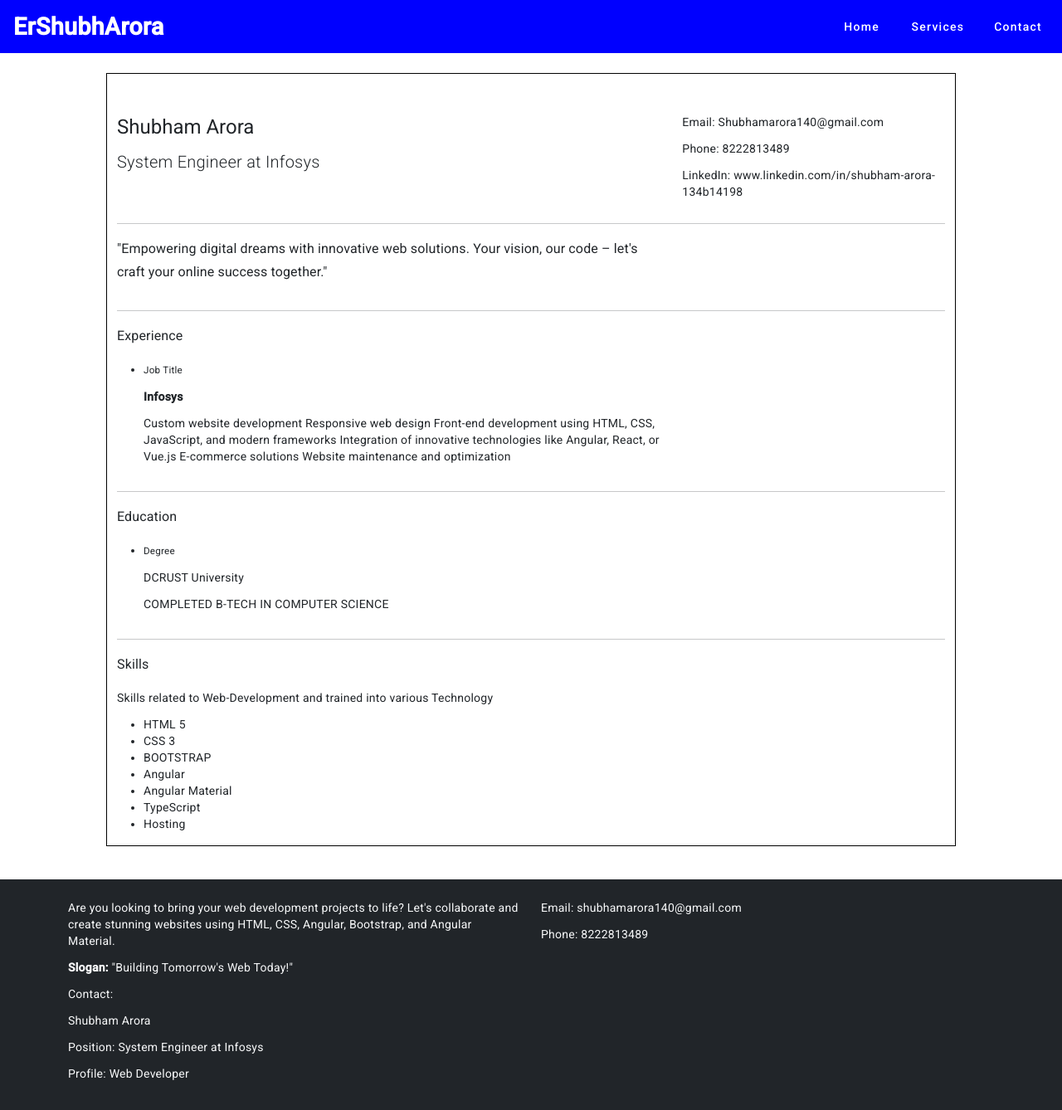
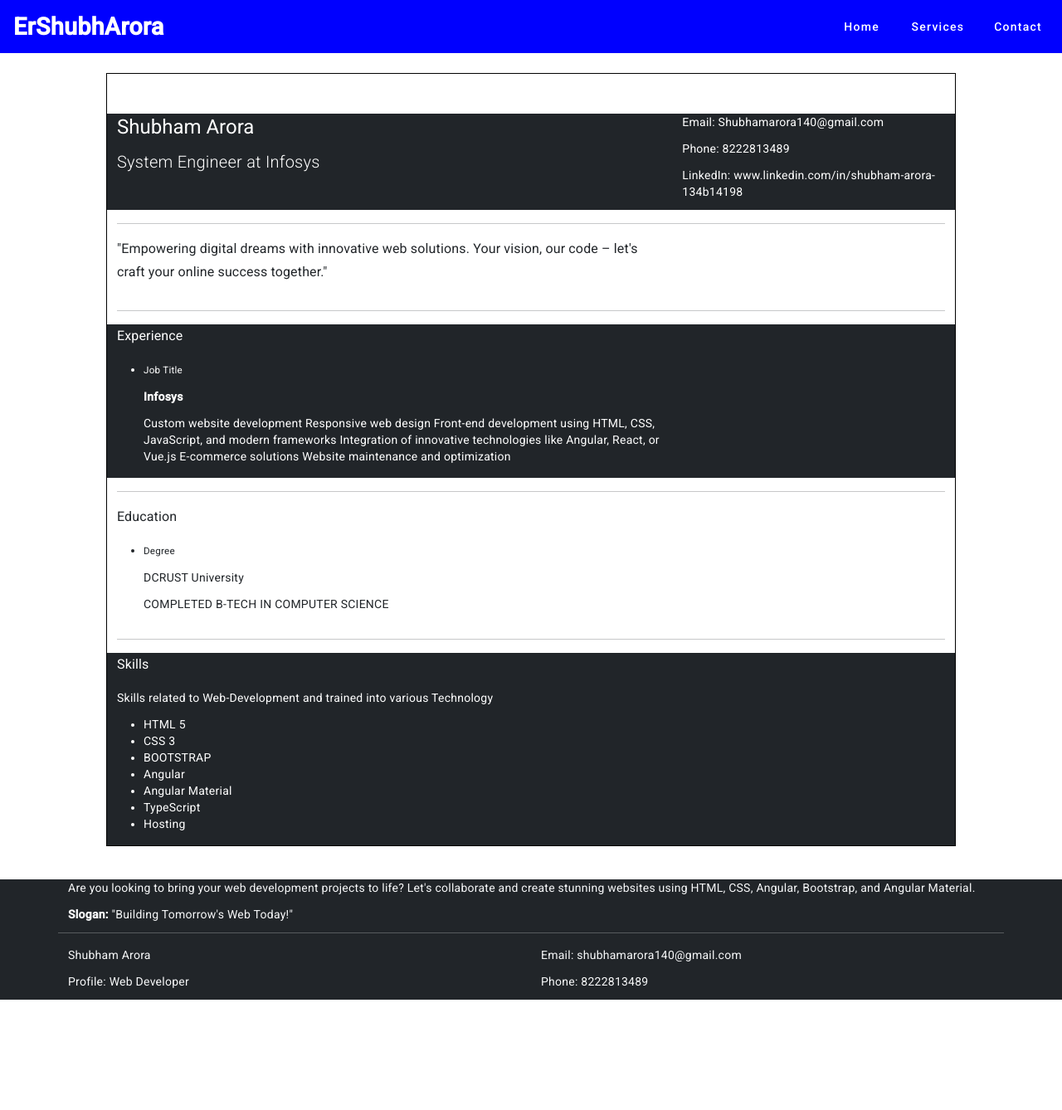
Before and after one commit to shubh1arora/web, an Angular app: page /home in a window 1280 px wide. Shown: the whole page at 83% size. After the commit the page ends 1205 px from the top, so only its background shows below. Built offline with nearby package versions, Linux system fonts and the light colour scheme.

Commit message:
bg black in home and footer

```diff
--- a/src/app/footer/footer.component.html
+++ b/src/app/footer/footer.component.html
@@ -1,12 +1,13 @@
-<footer class="footer bg-dark text-light py-4">
+<footer class="footer bg-dark text-light py-0">
   <div class="container">
     <div class="row">
-      <div class="col-md-6">
+      <div class="col-md-12">
         <p>Are you looking to bring your web development projects to life? Let's collaborate and create stunning websites using HTML, CSS, Angular, Bootstrap, and Angular Material.</p>
         <p><strong>Slogan:</strong> "Building Tomorrow's Web Today!"</p>
-        <p>Contact:</p>
+      </div>
+      <hr>
+      <div class="col-md-6">
         <p>Shubham Arora</p>
-        <p>Position: System Engineer at Infosys</p>
         <p>Profile: Web Developer</p>
       </div>
       <div class="col-md-6">
--- a/src/app/home/home.component.html
+++ b/src/app/home/home.component.html
@@ -4,9 +4,9 @@
 </div> -->
 
 <div class="box">
-    <div class="container mt-5">
-        <div class="row">
-            <div class="col-md-8">
+    <div class="container mt-5" >
+        <div class="row bg-dark text-white">
+            <div class="col-md-8 ">
                 <h1>Shubham Arora</h1>
                 <p class="lead">System Engineer at Infosys</p>
             </div>
@@ -22,7 +22,6 @@
         <div class="row">
             <div class="col-md-8">
                 <h3>
-
                     "Empowering digital dreams with innovative web solutions. Your vision, our code – let's craft your
                     online success together."
                 </h3>
@@ -32,7 +31,7 @@
 
         <hr>
 
-        <div class="row">
+        <div class="row bg-dark text-white">
             <div class="col-md-8">
                 <h3>Experience</h3>
                 <ul>
@@ -72,7 +71,7 @@
 
         <hr>
 
-        <div class="row">
+        <div class="row bg-dark text-white">
             <div class="col-md-8">
                 <h3>Skills</h3>
                 <p>Skills related to Web-Development and trained into various Technology </p>
```
